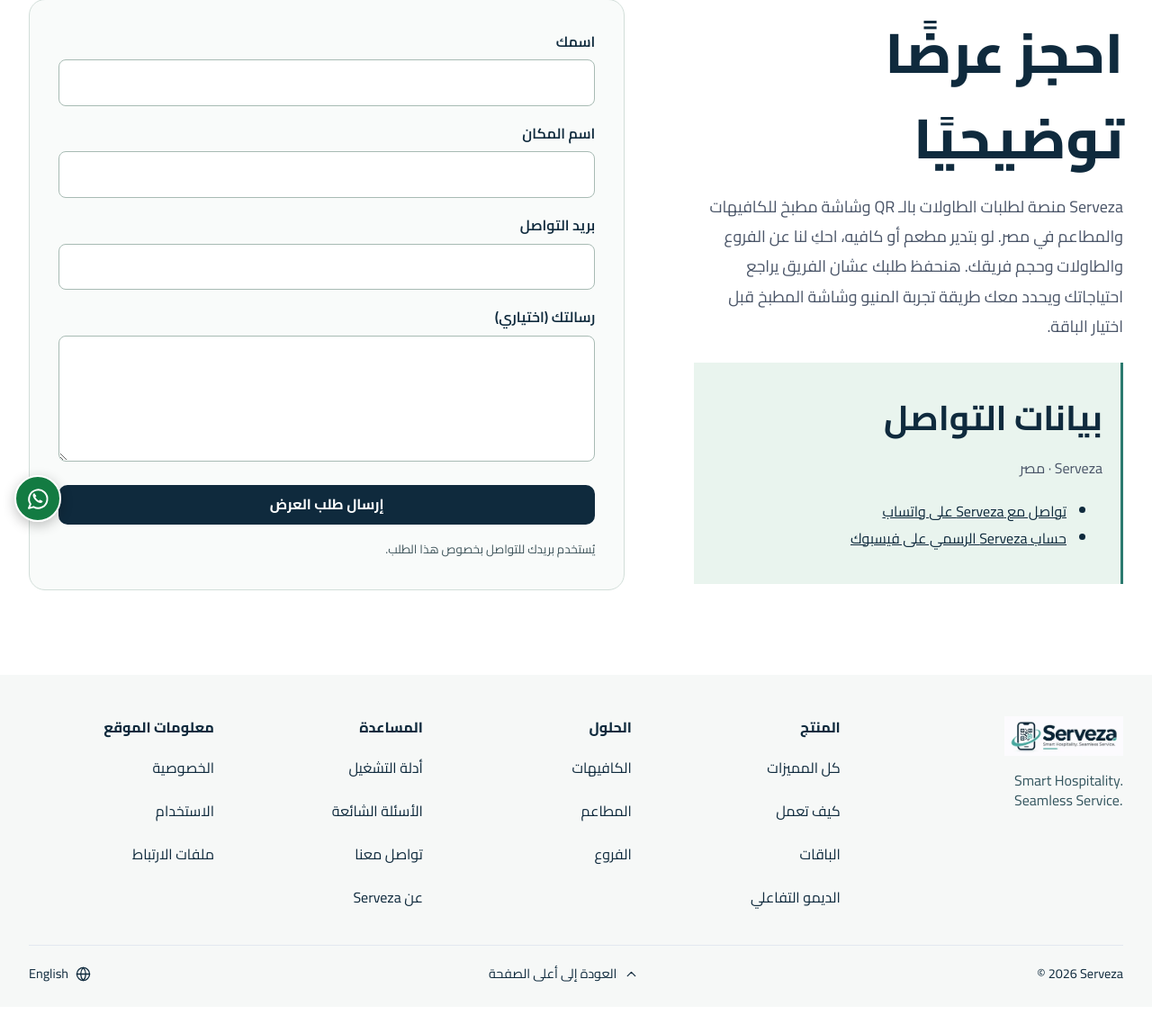
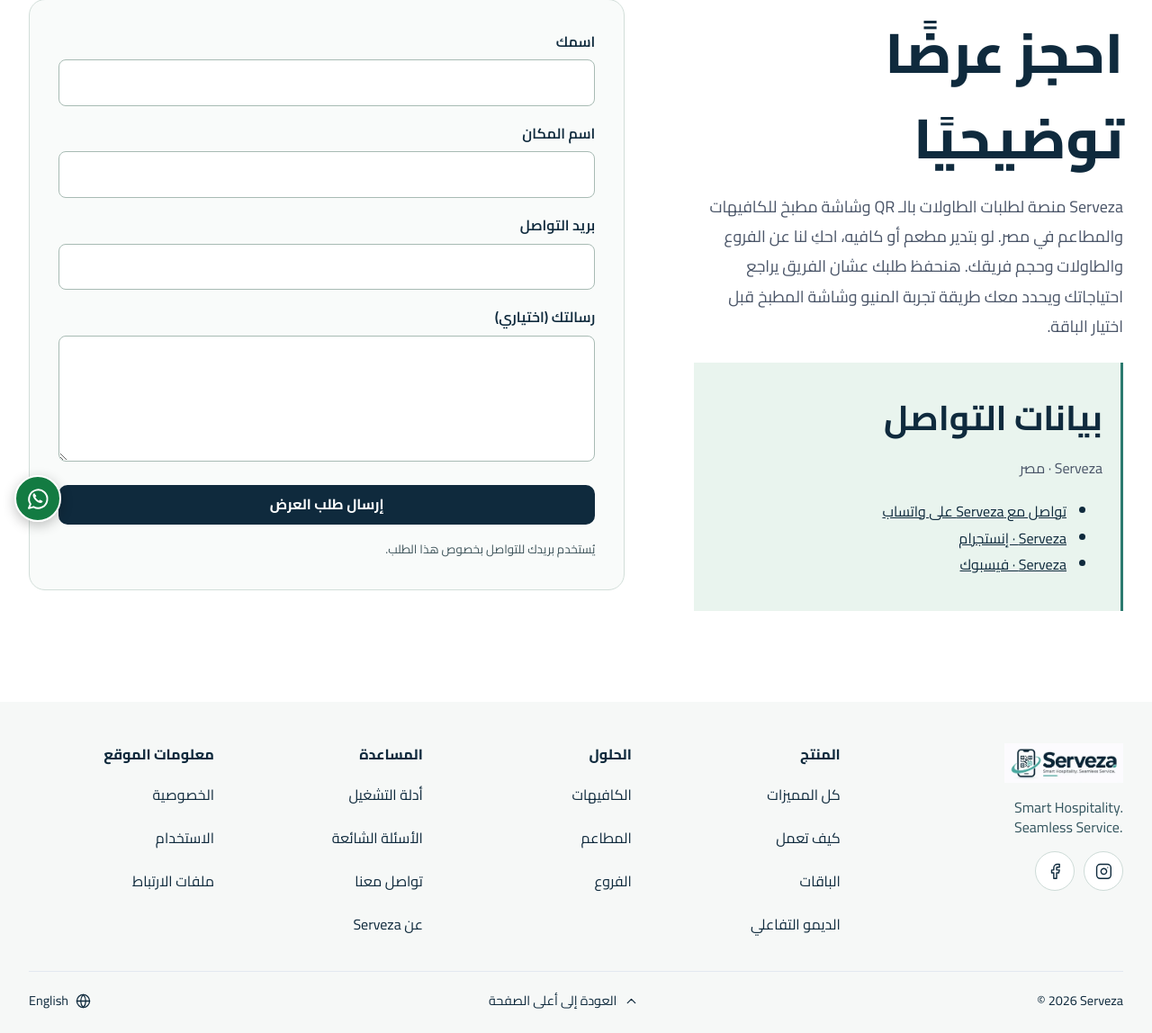
Before and after one commit to ahmedalghary1/sofra, a Django app: page /contact/ in a window 1280 px wide. Shown: the part 204-1352 px from the top of the page at 90% size. Before the commit the page ends 1295 px from the top, so only its background shows below. Run offline with Django 5.2, Linux system fonts and the light colour scheme.

Commit message:
feat: update social media links and icons in footer
- Updated the SERVEZA_SOCIAL_URLS in .env.example to include Instagram.
- Modified settings.py to parse multiple social media URLs.
- Enhanced public_context to include structured social profile data.
- Added Instagram and Facebook SVG icons to workspace-icons.svg.
- Styled social links in marketing.css for better presentation.
- Updated _business_contact.html to display social profiles dynamically.
- Included social links in base.html footer.
- Created a new _social_links.html template for rendering social links.

```diff
--- a/config/settings.py
+++ b/config/settings.py
@@ -32,7 +32,8 @@ CANONICAL_HOST_REDIRECT = not DEBUG
 SERVEZA_PUBLIC_EMAIL = os.getenv('SERVEZA_PUBLIC_EMAIL', '').strip()
 SERVEZA_LEGAL_NAME = os.getenv('SERVEZA_LEGAL_NAME', '').strip()
 SERVEZA_SOCIAL_URLS = [url.strip() for url in os.getenv(
-    'SERVEZA_SOCIAL_URLS', 'https://www.facebook.com/profile.php?id=61596269777742&locale=ar_AR',
+    'SERVEZA_SOCIAL_URLS', 'https://www.instagram.com/serveza2026/,'
+    'https://www.facebook.com/profile.php?id=61596269777742&open_field=website&sk=directory_links',
 ).split(',')
                        if urlparse(url.strip()).scheme == 'https' and urlparse(url.strip()).hostname]
 SERVEZA_ALLOW_CCBOT = os.getenv('SERVEZA_ALLOW_CCBOT', '1').strip() == '1'
--- a/core/presentation.py
+++ b/core/presentation.py
@@ -140,7 +140,16 @@ def site_metadata(request):
 def public_context(request):
     english = request.LANGUAGE_CODE == "en"
     idx = int(english)
+    social_profiles = []
+    for url in settings.SERVEZA_SOCIAL_URLS:
+        host = (urlsplit(url).hostname or '').lower().removeprefix('www.')
+        icon, label = {
+            'instagram.com': ('instagram', ('إنستجرام', 'Instagram')[idx]),
+            'facebook.com': ('facebook', ('فيسبوك', 'Facebook')[idx]),
+        }.get(host, ('globe', ('حساب Serveza', 'Serveza profile')[idx]))
+        social_profiles.append({'url': url, 'icon': icon, 'label': label})
     return {
+        "social_profiles": social_profiles,
         "site_nav": [(name, en if english else ar) for name, ar, en in NAV],
         "feature_groups": [
             (labels[idx], [(t.slug, t.title[idx]) for t in TOPICS if t.group == key])
--- a/static/css/marketing.css
+++ b/static/css/marketing.css
@@ -145,6 +145,7 @@
 .mk-close{background:var(--brand-primary);color:white;padding-block:44px}.mk-close .mk-wrap{display:flex;align-items:center;justify-content:space-between;gap:24px}.mk-close p{color:#dae9e6;margin-top:8px}
 .mk-footer{background:#f6f8f7;padding-block:46px 16px}.mk-footer-grid{display:grid;grid-template-columns:1.4fr repeat(4,1fr);gap:26px}
 .mk-footer-grid>div{display:flex;flex-direction:column;align-items:flex-start;gap:8px}.mk-footer-brand p{font-size:1rem;line-height:1.4;text-align:left;margin-top:8px;color:#365760}
+.mk-social-links{display:flex;flex-wrap:wrap;gap:10px;margin-block-start:8px}.mk-footer .mk-social-link{display:inline-flex;align-items:center;justify-content:center;width:44px;min-height:44px;height:44px;border:1px solid #cddbd7;border-radius:50%;color:var(--brand-primary,#0f2a3d);background:#fff;transition:background-color .15s,color .15s,border-color .15s}.mk-footer .mk-social-link:hover{background:#e8f2ed;border-color:var(--brand-accent-strong,#226c5d);color:var(--brand-accent-strong,#226c5d);text-decoration:none}.mk-footer .mk-social-link:focus-visible{outline:3px solid var(--brand-accent-strong,#226c5d);outline-offset:3px}
 .mk-colophon{justify-content:space-between;border-block-start:1px solid var(--border);margin-top:32px;padding-top:12px;font-size:.9rem}.mk-colophon a{display:flex;align-items:center;gap:8px}
 .mk-intro{margin-bottom:30px;max-width:850px}.mk-intro h1,.mk-editorial h1,.mk-contact h1{margin:12px 0}.mk-editorial,.mk-feature-media{align-items:center}
 .mk-editorial img,.mk-feature-media img{width:100%;border-radius:20px;object-fit:cover;aspect-ratio:1.35}
--- a/templates/marketing/_business_contact.html
+++ b/templates/marketing/_business_contact.html
@@ -5,6 +5,6 @@
   <ul>
     <li><a href="{{ whatsapp_url }}" rel="noopener noreferrer">{% bi 'تواصل مع Serveza على واتساب' 'Chat with Serveza on WhatsApp' %}</a></li>
     {% if public_email %}<li><a href="mailto:{{ public_email }}">{{ public_email }}</a></li>{% endif %}
-    {% for profile in social_urls %}<li><a href="{{ profile }}" rel="noopener noreferrer">{% if 'facebook.com/' in profile %}{% bi 'حساب Serveza الرسمي على فيسبوك' 'Serveza on Facebook' %}{% else %}{% bi 'حساب Serveza الرسمي' 'Official Serveza profile' %}{% endif %}</a></li>{% endfor %}
+    {% for profile in social_profiles %}<li><a href="{{ profile.url }}" rel="noopener noreferrer">Serveza · {{ profile.label }}</a></li>{% endfor %}
   </ul>
 </section>
--- /dev/null
+++ b/templates/marketing/_social_links.html
@@ -0,0 +1,4 @@
+{% load showroom %}
+{% if social_profiles %}<nav class="mk-social-links" aria-label="{% bi 'تابع Serveza' 'Follow Serveza' %}">
+{% for profile in social_profiles %}<a class="mk-social-link" href="{{ profile.url }}" target="_blank" rel="noopener noreferrer" aria-label="Serveza · {{ profile.label }}" title="{{ profile.label }}">{% symbol profile.icon %}</a>{% endfor %}
+</nav>{% endif %}
--- a/templates/marketing/base.html
+++ b/templates/marketing/base.html
@@ -37,7 +37,7 @@
 <nav>{% for name,label in site_nav %}<a href="{% public_url name %}" {% if name == request.resolver_match.url_name %}aria-current="page"{% endif %}>{% public_nav_icon name %}{{ label }}</a>{% if name == 'features' %}<details><summary>{% bi 'أقسام المنتج' 'Product categories' %}</summary>{% for group,topics in feature_groups %}<b>{{ group }}</b>{% for slug,title in topics %}<a href="{% public_url 'feature_detail' slug %}">{{ title }}</a>{% endfor %}{% endfor %}</details>{% endif %}{% endfor %}<a href="{% public_url 'login' %}">{% bi 'تسجيل الدخول' 'Log in' %}</a><a href="{% public_url 'contact' %}" class="mk-btn mk-primary">{% bi 'احجز عرضًا' 'Book a demo' %}</a></nav></dialog>
 <noscript><nav class="mk-nojs">{% for name,label in site_nav %}<a href="{% public_url name %}">{{ label }}</a>{% endfor %}</nav></noscript>
 <main id="main" tabindex="-1">{% include 'marketing/_breadcrumbs.html' %}{% if messages %}<div class="mk-wrap">{% for m in messages %}<p role="status" class="mk-alert">{{ m }}</p>{% endfor %}</div>{% endif %}{% block content %}{% endblock %}</main>
-<footer class="mk-footer"><div class="mk-wrap"><div class="mk-footer-grid"><div class="mk-footer-brand"><a class="mk-brand" href="{% public_url 'home' %}">{% include '_brand_logo.html' with sizes='(max-width: 650px) 122px, 160px' only %}</a><p lang="en" dir="ltr">Smart Hospitality.<br>Seamless Service.</p></div>
+<footer class="mk-footer"><div class="mk-wrap"><div class="mk-footer-grid"><div class="mk-footer-brand"><a class="mk-brand" href="{% public_url 'home' %}">{% include '_brand_logo.html' with sizes='(max-width: 650px) 122px, 160px' only %}</a><p lang="en" dir="ltr">Smart Hospitality.<br>Seamless Service.</p>{% include 'marketing/_social_links.html' %}</div>
 <div><h2>{% bi 'المنتج' 'Product' %}</h2><a href="{% public_url 'features' %}">{% bi 'كل المميزات' 'All features' %}</a><a href="{% public_url 'how_it_works' %}">{% bi 'كيف تعمل' 'How it works' %}</a><a href="{% public_url 'pricing' %}">{% bi 'الباقات' 'Pricing' %}</a><a href="{% public_url 'demo' %}">{% bi 'الديمو التفاعلي' 'Interactive demo' %}</a></div>
 <div><h2>{% bi 'الحلول' 'Solutions' %}</h2><a href="{% public_url 'solution_detail' 'cafes' %}">{% bi 'الكافيهات' 'Cafés' %}</a><a href="{% public_url 'solution_detail' 'restaurants' %}">{% bi 'المطاعم' 'Restaurants' %}</a><a href="{% public_url 'solution_detail' 'chains' %}">{% bi 'الفروع' 'Groups' %}</a></div>
 <div><h2>{% bi 'المساعدة' 'Help' %}</h2><a href="{% public_url 'resources' %}">{% bi 'أدلة التشغيل' 'Field guides' %}</a><a href="{% public_url 'faq' %}">{% bi 'الأسئلة الشائعة' 'FAQ' %}</a><a href="{% public_url 'contact' %}">{% bi 'تواصل معنا' 'Contact' %}</a><a href="{% public_url 'about' %}">{% bi 'عن Serveza' 'About Serveza' %}</a></div>
```
Also changed, not shown: static/brand/workspace-icons.svg, 1 other file.
